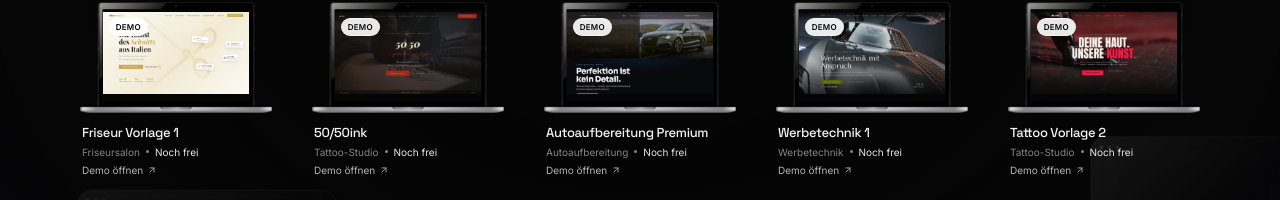
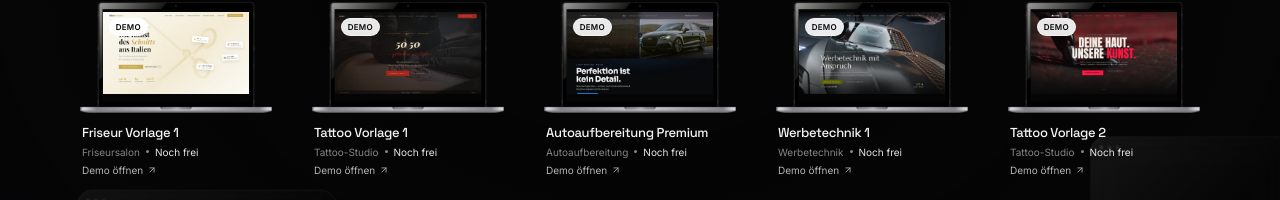
Before and after one commit to IvanGomes9777/portfolio-ivan-2026, a Next.js app: page /projekte in a window 1280 px wide. Shown: the part 1299-1499 px from the top of the page. Built offline with nearby package versions, Linux system fonts and the light colour scheme.

Commit message:
50/50ink in 'Tattoo Vorlage 1' umbenennen
Co-Authored-By: Claude Opus 4.8 <noreply@anthropic.com>
Claude-Session: https://claude.ai/code/session_01DXGHszRPLebP24UpxiYPXM

```diff
--- a/components/DemoProjects.tsx
+++ b/components/DemoProjects.tsx
@@ -89,7 +89,7 @@ const demoProjects: DemoProject[] = [
     Icon: Scissors,
   },
   {
-    name: "50/50ink",
+    name: "Tattoo Vorlage 1",
     branche: "Tattoo-Studio",
     status: "Noch frei",
     url: "https://5050ink-web.vercel.app/",
```
